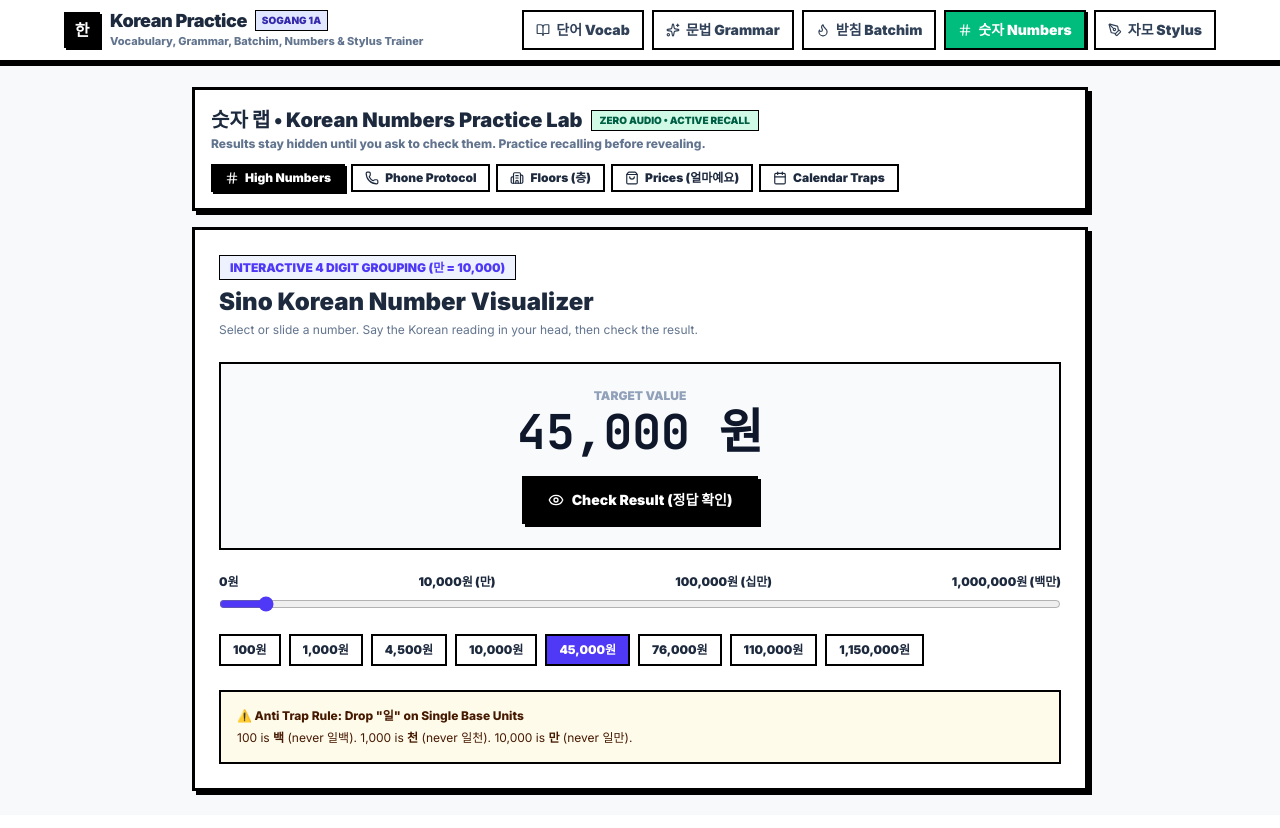
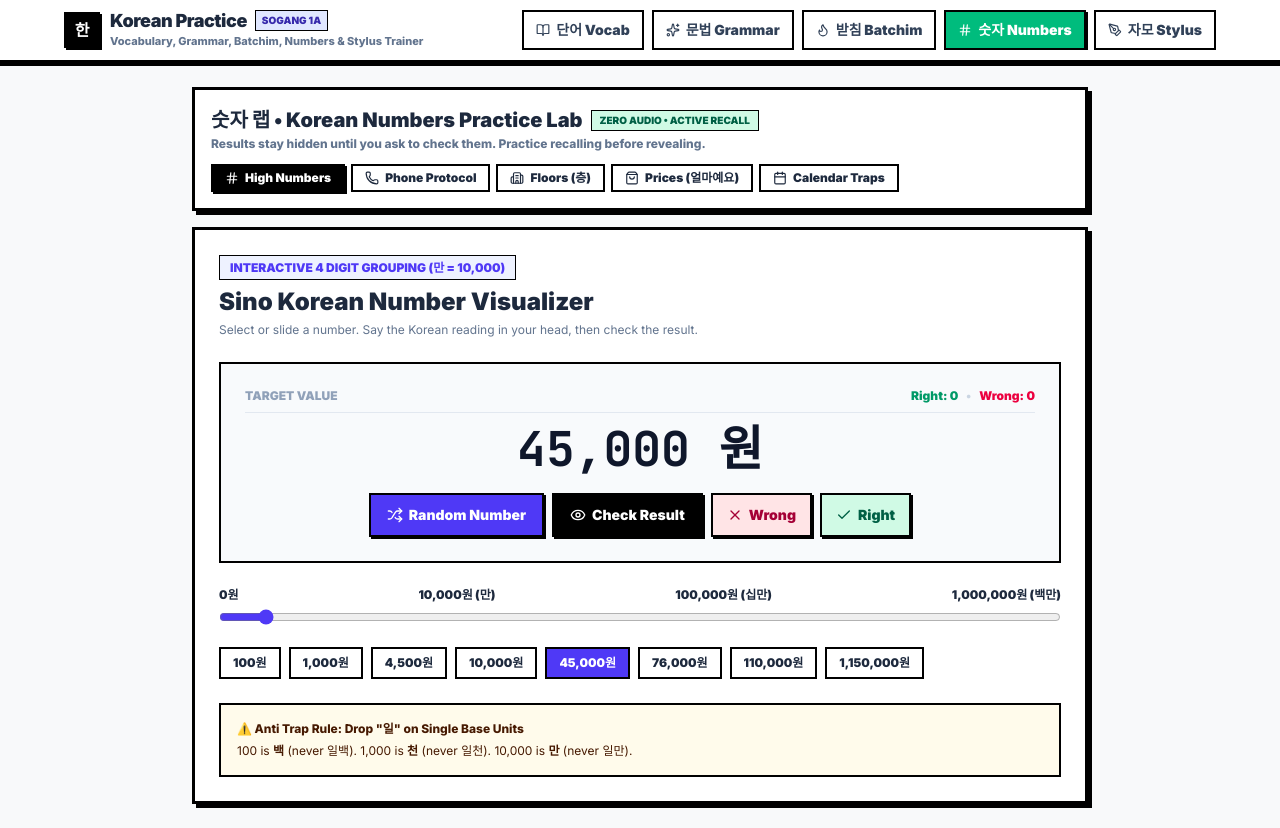
Before and after one commit to senskorea/korean-sentence-builder, a React (Vite) app: page / in a window 1280 px wide. Both pictures are taken after a click on the button "숫자 Numbers". Built offline with nearby package versions, Linux system fonts and the light colour scheme.

Commit message:
feat: add random number generator and right wrong scoring to numbers practice

```diff
--- a/src/components/NumbersLab.tsx
+++ b/src/components/NumbersLab.tsx
@@ -1,5 +1,5 @@
 import React, { useState, useMemo } from 'react';
-import { Hash, Phone, Building2, ShoppingBag, Calendar, ArrowRight, Eye, EyeOff } from 'lucide-react';
+import { Hash, Phone, Building2, ShoppingBag, Calendar, ArrowRight, Eye, EyeOff, Shuffle, Check, X } from 'lucide-react';
 
 type SubTab = 'high_numbers' | 'phone' | 'floors' | 'prices' | 'calendar';
 
@@ -52,12 +52,83 @@ function numberToSinoKoreanSub10k(n: number): string {
   return str.trim();
 }
 
+
+function generateRandomHighNumber(): number {
+  const poolType = Math.floor(Math.random() * 6);
+  if (poolType === 0) {
+    return (Math.floor(Math.random() * 9) + 1) * 1000;
+  } else if (poolType === 1) {
+    const th = (Math.floor(Math.random() * 9) + 1) * 1000;
+    const h = (Math.floor(Math.random() * 9) + 1) * 100;
+    return th + h;
+  } else if (poolType === 2) {
+    return (Math.floor(Math.random() * 9) + 1) * 10000;
+  } else if (poolType === 3) {
+    const man = (Math.floor(Math.random() * 9) + 1) * 10000;
+    const th = (Math.floor(Math.random() * 9) + 1) * 1000;
+    const h = Math.random() > 0.5 ? 500 : 0;
+    return man + th + h;
+  } else if (poolType === 4) {
+    return (Math.floor(Math.random() * 18) + 2) * 50000;
+  } else {
+    const traps = [100, 1000, 10000, 100000, 1000000, 10500, 20400, 50000, 102000, 305000, 1150000];
+    return traps[Math.floor(Math.random() * traps.length)];
+  }
+}
+
 export default function NumbersLab() {
   const [activeTab, setActiveTab] = useState<SubTab>('high_numbers');
 
   // Sub Module 1: High Numbers State
   const [sliderVal, setSliderVal] = useState<number>(45000);
   const [revealedHighNumber, setRevealedHighNumber] = useState(false);
+  const [practiceStats, setPracticeStats] = useState<{ right: number; wrong: number; streak: number }>(() => {
+    try {
+      const saved = localStorage.getItem('korean_numbers_practice_stats');
+      return saved ? JSON.parse(saved) : { right: 0, wrong: 0, streak: 0 };
+    } catch {
+      return { right: 0, wrong: 0, streak: 0 };
+    }
+  });
+
+  const saveStats = (next: { right: number; wrong: number; streak: number }) => {
+    setPracticeStats(next);
+    try {
+      localStorage.setItem('korean_numbers_practice_stats', JSON.stringify(next));
+    } catch (e) {
+      console.error(e);
+    }
+  };
+
+  const handleRandomNumber = () => {
+    const nextVal = generateRandomHighNumber();
+    setSliderVal(nextVal);
+    setRevealedHighNumber(false);
+  };
+
+  const handleMarkRight = () => {
+    const next = {
+      right: practiceStats.right + 1,
+      wrong: practiceStats.wrong,
+      streak: practiceStats.streak + 1,
+    };
+    saveStats(next);
+    handleRandomNumber();
+  };
+
+  const handleMarkWrong = () => {
+    const next = {
+      right: practiceStats.right,
+      wrong: practiceStats.wrong + 1,
+      streak: 0,
+    };
+    saveStats(next);
+    setRevealedHighNumber(true);
+  };
+
+  const handleResetStats = () => {
+    saveStats({ right: 0, wrong: 0, streak: 0 });
+  };
 
   // Sub Module 2: Phone Numbers State
   const [phoneSeed, setPhoneSeed] = useState(0);
@@ -207,36 +278,88 @@ export default function NumbersLab() {
           </div>
 
           {/* Value Card */}
-          <div className="bg-slate-50 dark:bg-slate-800 border-2 border-black p-6 text-center flex flex-col items-center">
-            <span className="text-xs font-black uppercase text-slate-400">Target Value</span>
+          <div className="bg-slate-50 dark:bg-slate-800 border-2 border-black p-5 sm:p-6 text-center flex flex-col items-center">
+            {/* Score header bar */}
+            <div className="w-full flex items-center justify-between text-xs font-black pb-2 mb-2 border-b border-slate-200 dark:border-slate-700">
+              <span className="uppercase text-slate-400">Target Value</span>
+              <div className="flex items-center gap-2">
+                <span className="text-emerald-600 dark:text-emerald-400">Right: {practiceStats.right}</span>
+                <span className="text-slate-300 dark:text-slate-600">•</span>
+                <span className="text-rose-600 dark:text-rose-400">Wrong: {practiceStats.wrong}</span>
+                {practiceStats.streak > 1 && (
+                  <>
+                    <span className="text-slate-300 dark:text-slate-600">•</span>
+                    <span className="text-amber-500 font-bold">🔥 {practiceStats.streak} streak</span>
+                  </>
+                )}
+                {(practiceStats.right > 0 || practiceStats.wrong > 0) && (
+                  <button
+                    type="button"
+                    onClick={handleResetStats}
+                    className="ml-1 text-[10px] text-slate-400 hover:text-black dark:hover:text-white underline font-bold"
+                    title="Reset practice score"
+                  >
+                    Reset
+                  </button>
+                )}
+              </div>
+            </div>
+
             <div className="text-4xl sm:text-5xl font-black text-slate-900 dark:text-white font-mono mt-1">
               {sliderVal.toLocaleString()} 원
             </div>
 
-            {/* Hidden Result Gate */}
-            {revealedHighNumber ? (
-              <div className="mt-5 p-4 bg-white dark:bg-slate-900 border-2 border-black w-full max-w-md">
+            {/* Spoken Korean Answer Box */}
+            {revealedHighNumber && (
+              <div className="mt-4 p-4 bg-white dark:bg-slate-900 border-2 border-black w-full max-w-md">
                 <span className="text-xs font-black text-slate-400 uppercase">Spoken Korean</span>
                 <div className="text-2xl sm:text-3xl font-black text-indigo-600 dark:text-indigo-400 mt-1">
                   {numberToSinoKorean(sliderVal)} 원이에요
                 </div>
-                <button
-                  onClick={() => setRevealedHighNumber(false)}
-                  className="mt-3 px-3 py-1 bg-slate-100 dark:bg-slate-800 hover:bg-slate-200 border border-black text-xs font-bold flex items-center gap-1 mx-auto"
-                >
-                  <EyeOff className="w-3.5 h-3.5" />
-                  <span>Hide Result</span>
-                </button>
               </div>
-            ) : (
+            )}
+
+            {/* Action buttons on the same line */}
+            <div className="mt-5 flex flex-wrap items-center justify-center gap-2">
               <button
-                onClick={() => setRevealedHighNumber(true)}
-                className="mt-5 px-6 py-3 bg-black hover:bg-slate-800 text-white font-black text-sm border-2 border-black shadow-[3px_3px_0_0_rgba(0,0,0,1)] active:translate-y-0.5 flex items-center gap-2"
+                type="button"
+                onClick={handleRandomNumber}
+                className="h-11 px-4 bg-indigo-600 hover:bg-indigo-700 text-white font-black text-xs sm:text-sm border-2 border-black shadow-[2px_2px_0_0_rgba(0,0,0,1)] active:translate-y-0.5 flex items-center gap-1.5"
+                title="Generate a random number to practice"
               >
-                <Eye className="w-4 h-4" />
-                <span>Check Result (정답 확인)</span>
+                <Shuffle className="w-4 h-4" />
+                <span>Random Number</span>
               </button>
-            )}
+
+              <button
+                type="button"
+                onClick={() => setRevealedHighNumber(!revealedHighNumber)}
+                className="h-11 px-4 bg-black hover:bg-slate-800 text-white font-black text-xs sm:text-sm border-2 border-black shadow-[2px_2px_0_0_rgba(0,0,0,1)] active:translate-y-0.5 flex items-center gap-1.5"
+              >
+                {revealedHighNumber ? <EyeOff className="w-4 h-4" /> : <Eye className="w-4 h-4" />}
+                <span>{revealedHighNumber ? 'Hide Result' : 'Check Result'}</span>
+              </button>
+
+              <button
+                type="button"
+                onClick={handleMarkWrong}
+                className="h-11 px-3.5 bg-rose-100 hover:bg-rose-200 text-rose-800 dark:bg-rose-950 dark:text-rose-200 font-black text-xs sm:text-sm border-2 border-black shadow-[2px_2px_0_0_rgba(0,0,0,1)] active:translate-y-0.5 flex items-center gap-1.5"
+                title="Mark as wrong and reveal answer"
+              >
+                <X className="w-4 h-4" />
+                <span>Wrong</span>
+              </button>
+
+              <button
+                type="button"
+                onClick={handleMarkRight}
+                className="h-11 px-3.5 bg-emerald-100 hover:bg-emerald-200 text-emerald-800 dark:bg-emerald-950 dark:text-emerald-200 font-black text-xs sm:text-sm border-2 border-black shadow-[2px_2px_0_0_rgba(0,0,0,1)] active:translate-y-0.5 flex items-center gap-1.5"
+                title="Mark as right and generate next number"
+              >
+                <Check className="w-4 h-4" />
+                <span>Right</span>
+              </button>
+            </div>
           </div>
 
           {/* Slider */}
```
